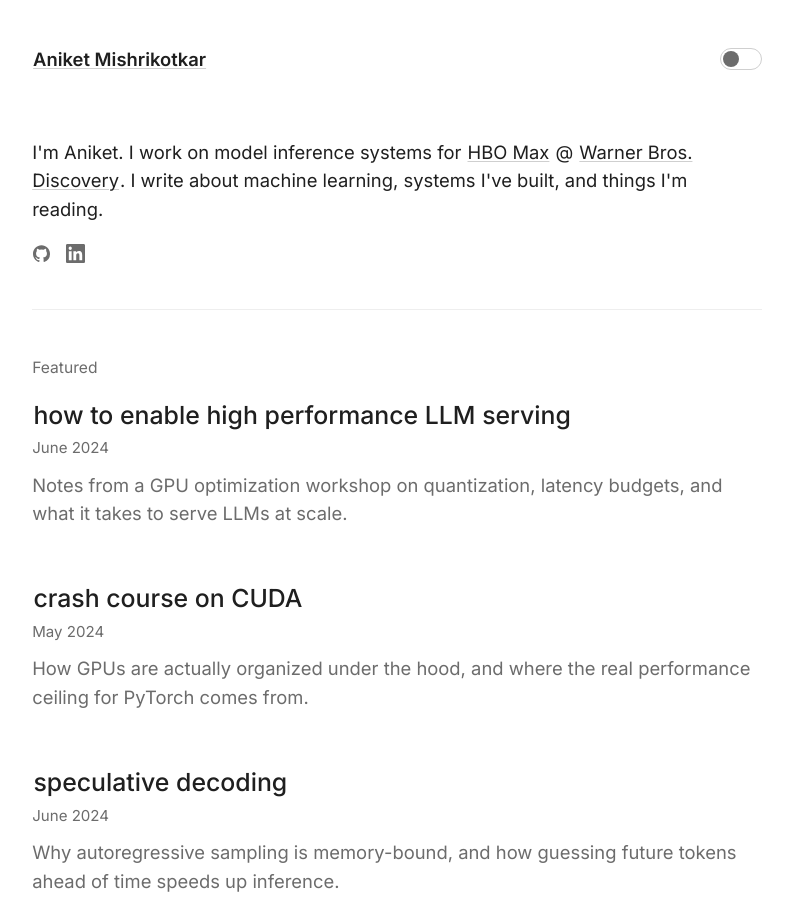
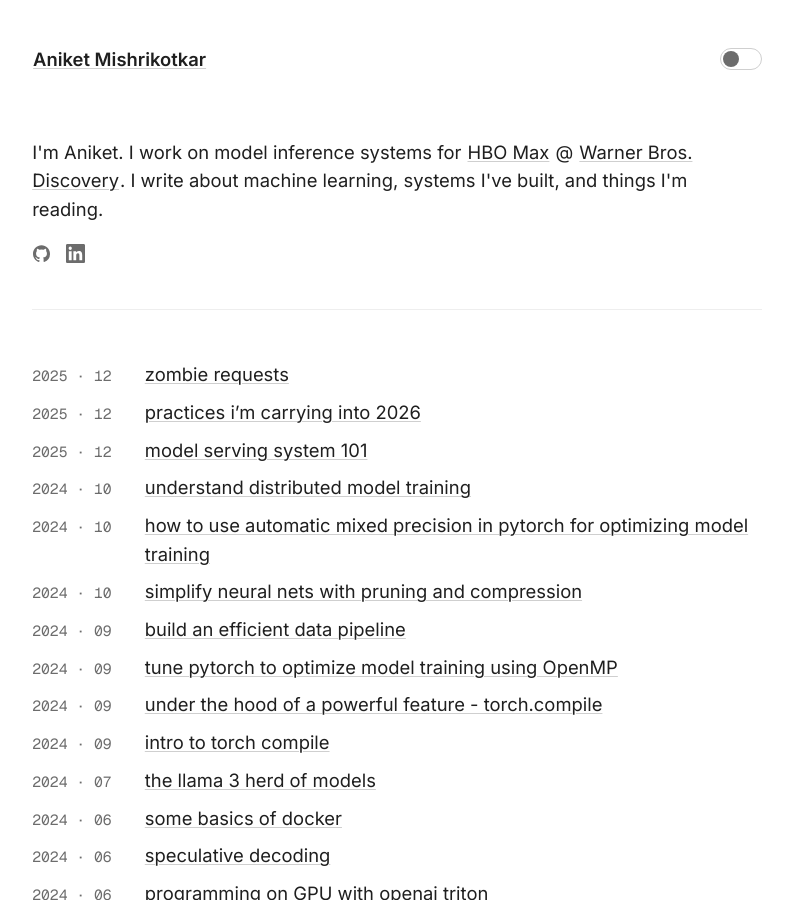
Before and after one commit to aniketmi00/aniketmi00.github.io, a Jekyll site: the page built from _pages/index.md, in a window 1280 px wide and 900 px high. Shown: the whole window, without its empty margins (243-1036 px from the left). Built offline with Jekyll 4.4.1, drawn with Linux system fonts in a browser that asks for light colours; some of the changed text lies outside the part shown.

Commit message:
Revert homepage to a single flat notes list
Drop the Featured tier — back to intro + full reverse-chron list,
no curation layer.

```diff
--- a/_pages/index.md
+++ b/_pages/index.md
@@ -6,8 +6,6 @@ permalink: /
 ---
 
 {% assign posts = site.notes | sort: "date" | reverse %}
-
-{% assign featured_slugs = "high-performance-llm-serving,crash-course-on-cuda,speculative-decoding,under-the-hood-of-torchcompile,distributed-model-training" | split: "," %}
 
 <div class="intro">
   <p>I'm Aniket. I work on model inference systems for <a href="https://www.hbomax.com">HBO Max</a> @ <a href="https://www.wbd.com">Warner Bros. Discovery</a>. I write about machine learning, systems I've built, and things I'm reading.</p>
@@ -18,31 +16,6 @@ permalink: /
 
 <hr>
 
-<div class="section-label">Featured</div>
-
-{% for slug in featured_slugs %}
-  {% assign note = posts | where: "slug", slug | first %}
-  {% if note %}
-  <div class="latest">
-    <a class="latest-title internal-link" href="{{ site.baseurl }}{{ note.url }}">{{ note.title }}</a>
-    <div class="latest-meta">{{ note.date | date: "%B %Y" }}</div>
-    <p class="latest-excerpt">
-      {% case note.slug %}
-      {% when "high-performance-llm-serving" %}Notes from a GPU optimization workshop on quantization, latency budgets, and what it takes to serve LLMs at scale.
-      {% when "crash-course-on-cuda" %}How GPUs are actually organized under the hood, and where the real performance ceiling for PyTorch comes from.
-      {% when "speculative-decoding" %}Why autoregressive sampling is memory-bound, and how guessing future tokens ahead of time speeds up inference.
-      {% when "under-the-hood-of-torchcompile" %}The three steps torch.compile takes to turn eager PyTorch into compiled graph execution.
-      {% when "distributed-model-training" %}Model parallelism vs. data parallelism, and when it's actually time to reach for distributed training.
-      {% endcase %}
-    </p>
-  </div>
-  {% endif %}
-{% endfor %}
-
-<hr>
-
-<div class="section-label">All notes</div>
-
 <ul class="recent-notes">
   {% for note in posts %}
     <li>
```
